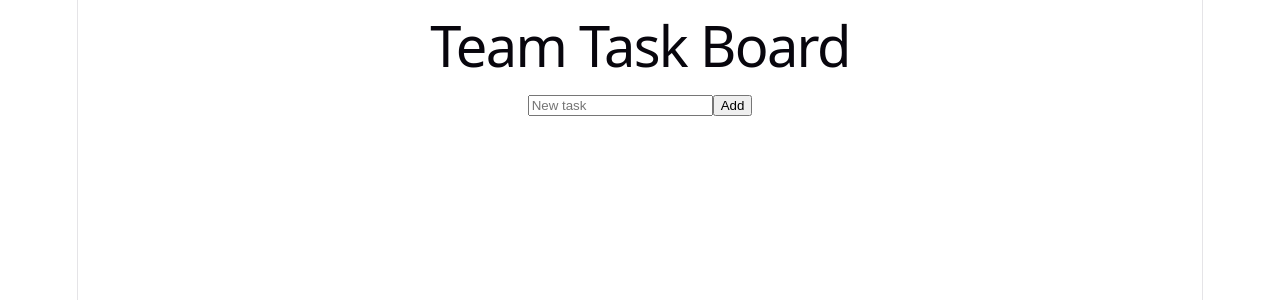
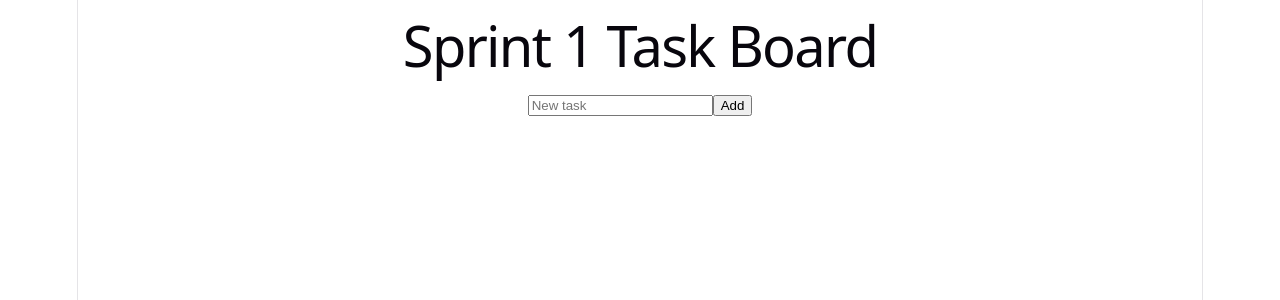
Before and after one commit to RohanLakade/task-board, a React (Vite) app: page / in a window 1280 px wide. Shown: the top 300 px of the page. Built offline with nearby package versions, Linux system fonts and the light colour scheme.

Commit message:
feat: rename heading to Sprint 1 Task Board

```diff
--- a/src/App.jsx
+++ b/src/App.jsx
@@ -14,7 +14,7 @@ export default function App() {
 
   return (
     <main>
-      <h1>Team Task Board</h1>
+      <h1>Sprint 1 Task Board</h1>
       <form onSubmit={addTask}>
         <input
           value={title}
```
